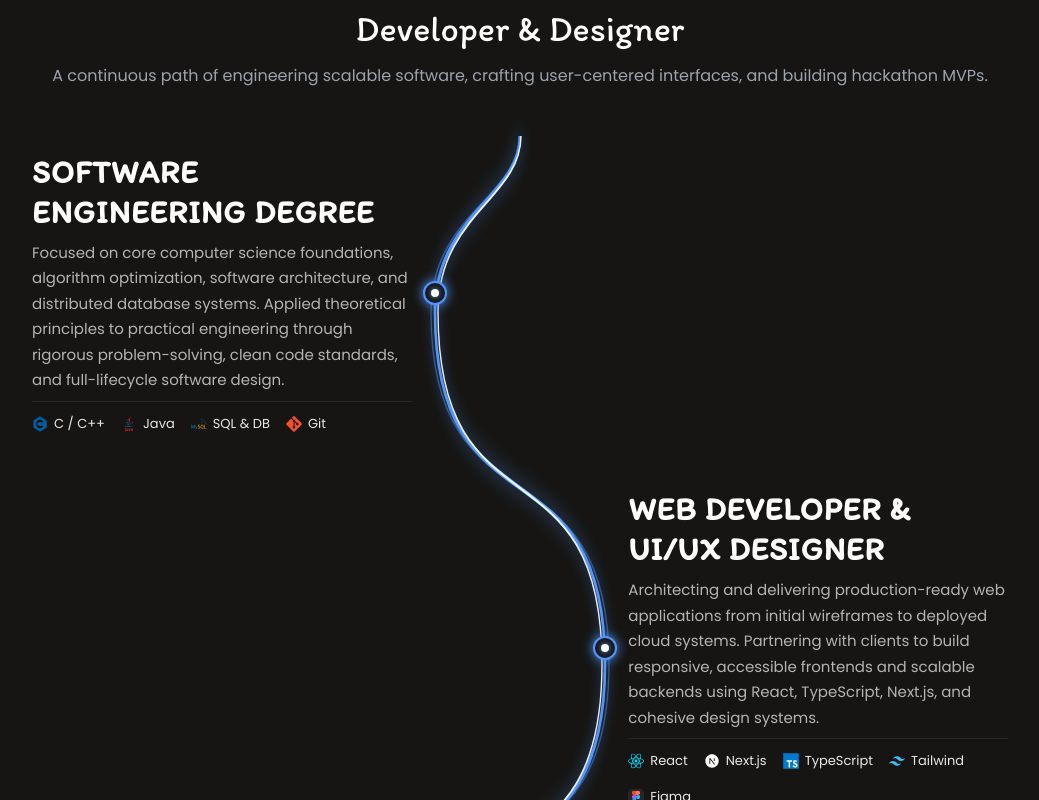
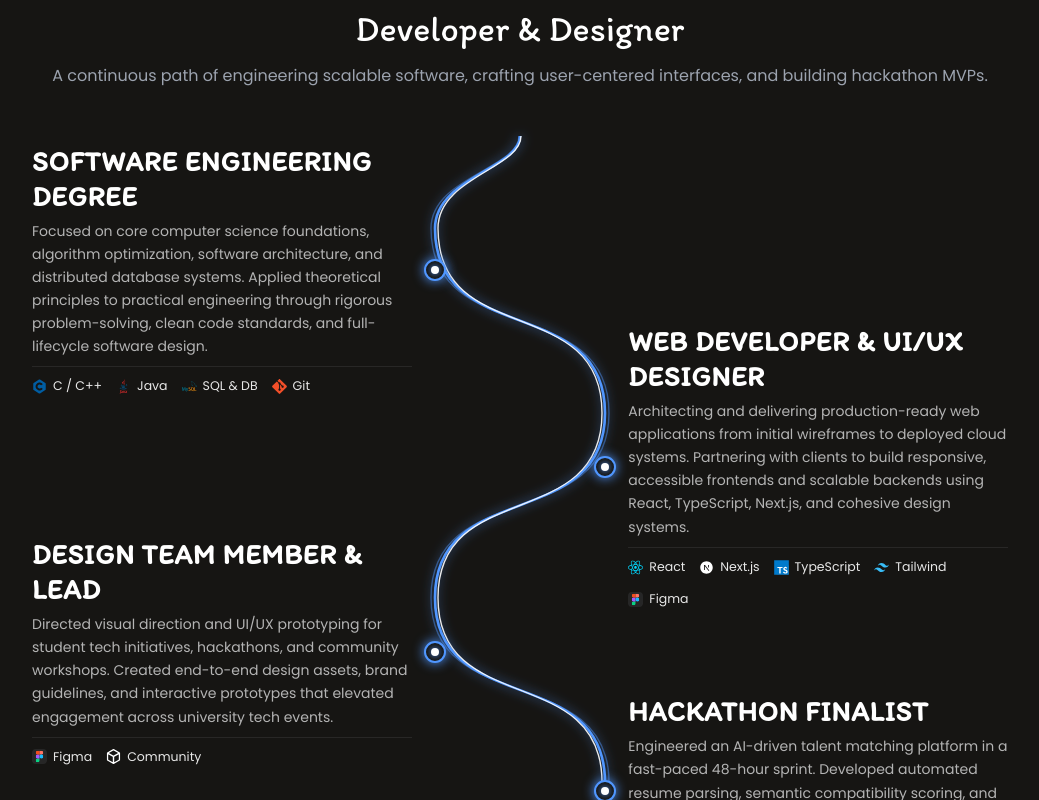
Before and after one commit to lo-ucif/lo__ucif-portfolio, a React (Vite) app: page / in a window 1280 px wide. Shown: the part 2040-2840 px from the top of the page, without its empty margins (120-1159 px from the left). Built offline with nearby package versions, Linux system fonts and the light colour scheme; a web font is replaced by a local one.

Commit message:
feat: add project data constants and experience component

```diff
--- a/src/constants/data.ts
+++ b/src/constants/data.ts
@@ -587,7 +587,7 @@ export const experienceItems = [
     title: "Web Developer & UI/UX Designer",
     organization: "Independent & Client Projects",
     description:
-      "Designing and developing responsive, user-centered web applications. Collaborating with clients to build digital solutions with React, TypeScript, Node.js, and Figma — from wireframes and design systems to deployed products.",
+      "Designing and developing responsive.",
   },
   {
     year: "2026",
--- a/src/features/certificates/Experience.tsx
+++ b/src/features/certificates/Experience.tsx
@@ -162,28 +162,28 @@ export default function Experience() {
             </svg>
           </div>
 
-          {/* Timeline Milestones List with Compact Spacing */}
-          <div className="relative z-10 flex flex-col gap-12 lg:gap-14 py-4">
+          {/* Timeline Milestones List with Tight Staggered Spacing */}
+          <div className="relative z-10 flex flex-col gap-0 py-2">
             {experienceMilestones.map((item, index) => {
               const isLeft = index % 2 === 0;
 
               return (
                 <motion.div
                   key={item.num}
-                  initial={{ opacity: 0, y: 25 }}
+                  initial={{ opacity: 0, y: 20 }}
                   whileInView={{ opacity: 1, y: 0 }}
-                  viewport={{ once: true, amount: 0.2 }}
-                  transition={{ duration: 0.5, ease: easeOut, delay: index * 0.07 }}
+                  viewport={{ once: true, amount: 0.15 }}
+                  transition={{ duration: 0.45, ease: easeOut, delay: index * 0.05 }}
                   className={`relative flex items-center ${
                     isLeft ? "justify-start" : "justify-end"
-                  }`}
+                  } ${index > 0 ? "md:-mt-14 lg:-mt-18" : ""}`}
                 >
                   {/* Glowing Node Positioned Directly on the Wave Apex */}
                   <div
-                    className="absolute top-1/2 -translate-y-1/2 -translate-x-1/2 flex items-center justify-center z-20"
+                    className="absolute top-1/2 -translate-y-1/2 -translate-x-1/2 flex items-center justify-center z-20 pointer-events-none"
                     style={{ left: isLeft ? "calc(50% - 85px)" : "calc(50% + 85px)" }}
                   >
-                    <div className="relative flex items-center justify-center w-6 h-6 rounded-full border-2 border-[#5197ff] bg-[#161513] shadow-[0_0_12px_#5197ff] transition-transform duration-300 hover:scale-125">
+                    <div className="relative flex items-center justify-center w-5.5 h-5.5 rounded-full border-2 border-[#5197ff] bg-[#161513] shadow-[0_0_12px_#5197ff]">
                       <div className="w-2 h-2 rounded-full bg-white shadow-[0_0_6px_#5197ff]" />
                     </div>
                   </div>
@@ -195,17 +195,17 @@ export default function Experience() {
                     }`}
                   >
                     {/* Milestone Title */}
-                    <h3 className="font-['Itim'] text-[24px] sm:text-[28px] lg:text-[32px] font-bold text-white tracking-wide uppercase leading-tight hover:text-[#5197ff] transition-colors duration-200">
+                    <h3 className="font-['Itim'] text-[22px] sm:text-[26px] lg:text-[28px] font-bold text-white tracking-wide uppercase leading-tight hover:text-[#5197ff] transition-colors duration-200">
                       {item.title}
                     </h3>
 
                     {/* Optimized Narrative Description */}
-                    <p className="mt-2 font-['Poppins'] text-[14px] sm:text-[15px] leading-[1.7] text-[#b4b4b4]">
+                    <p className="mt-1.5 font-['Poppins'] text-[13.5px] sm:text-[14px] leading-[1.65] text-[#b4b4b4]">
                       {item.description}
                     </p>
 
                     {/* Tech Stack Row */}
-                    <div className="flex flex-wrap items-center gap-3 sm:gap-4 pt-3 border-t border-white/[0.08] w-full mt-2 font-['Poppins'] text-[13px] text-[#a9a9a9]">
+                    <div className="flex flex-wrap items-center gap-2.5 sm:gap-3.5 pt-2.5 border-t border-white/[0.08] w-full mt-2 font-['Poppins'] text-[12.5px] text-[#a9a9a9]">
                       {item.tech.map((t) => {
                         const Icon = t.icon;
                         return (
@@ -213,7 +213,7 @@ export default function Experience() {
                             key={t.label}
                             className="flex items-center gap-1.5 text-white/90 whitespace-nowrap"
                           >
-                            <Icon width={16} height={16} />
+                            <Icon width={15} height={15} />
                             <span>{t.label}</span>
                           </div>
                         );
@@ -229,7 +229,7 @@ export default function Experience() {
         {/* ======================================================== */}
         {/* MOBILE TIMELINE WITH LEFT WINDING PATH (< md)            */}
         {/* ======================================================== */}
-        <div className="relative flex flex-col gap-8 sm:gap-9 md:hidden text-left pl-6 py-2">
+        <div className="relative flex flex-col gap-5 sm:gap-6 md:hidden text-left pl-6 py-2">
 
           {/* Vertical Multi-Strand Guide Line on Left */}
           <div className="absolute top-2 bottom-4 left-2 w-[2px] bg-gradient-to-b from-[#5197ff] via-[#ffffff] to-[#5197ff] shadow-[0_0_10px_#5197ff]" />
```
